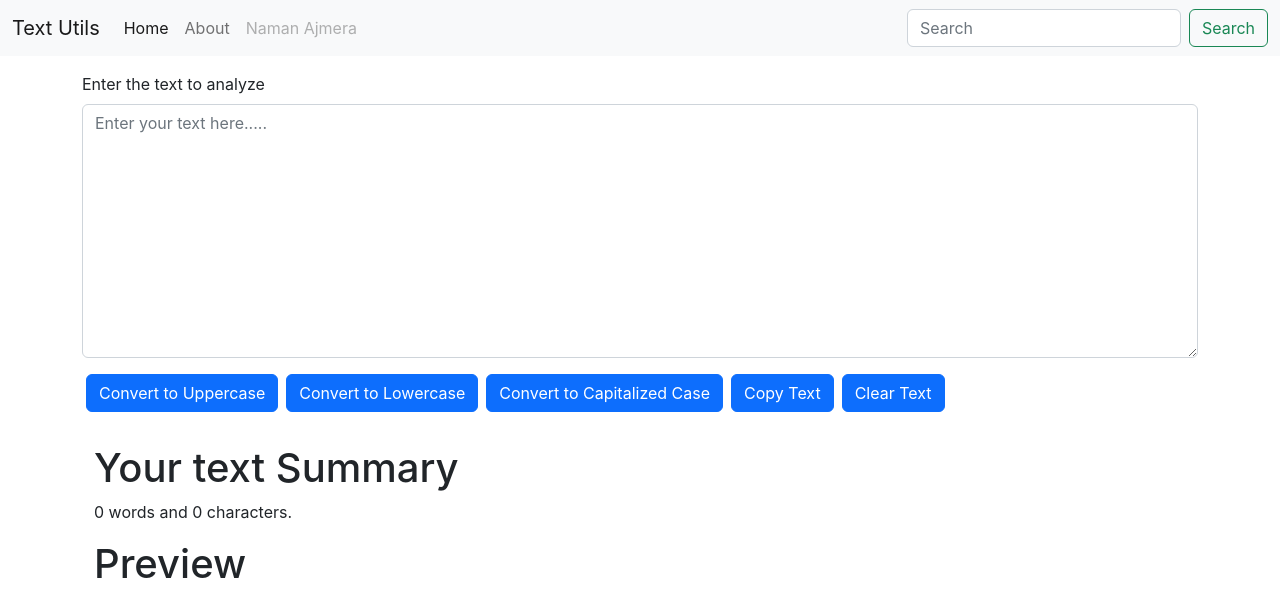
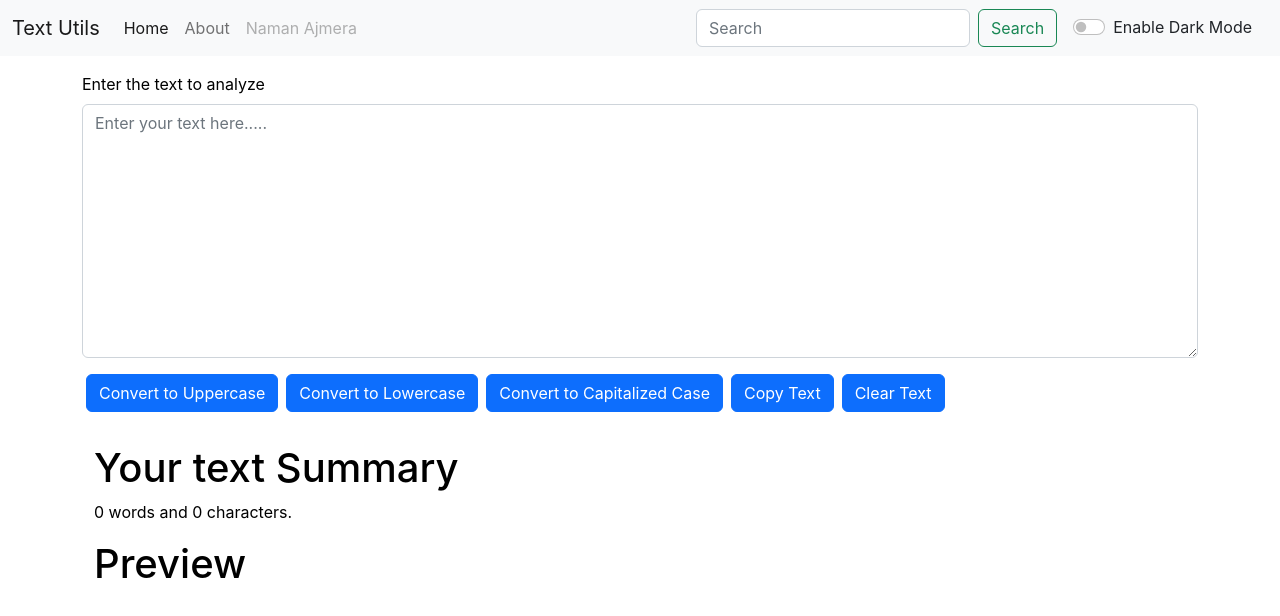
Before and after one commit to namanajmera/ReactJs, a React (Create React App) app in the folder my-app/: page / in a window 1280 px wide. Shown: the top 616 px of the page. Built offline with nearby package versions, Linux system fonts and the light colour scheme.

Commit message:
Added: Making Dark mode more ehancing.

```diff
--- a/my-app/src/App.js
+++ b/my-app/src/App.js
@@ -1,3 +1,4 @@
+import { useState } from 'react';
 import './App.css';
 import NavBar from "./commonComponents/NavBar";
 // import About from './components/About';
@@ -5,11 +6,24 @@ import TextForm from './components/TextForm';
 
 function App() {
   const heading = "Enter the text to analyze";
+  const [mode, setMode] = useState('light');
+  const [darkModeText, setDarkModeText] = useState('Enable Dark Mode');
+  const toogleMode = () => {
+    if (mode === 'dark') {
+      setMode('light')
+      setDarkModeText('Enable Dark Mode');
+      document.body.style.backgroundColor = "white";
+    } else {
+      setMode('dark')
+      setDarkModeText('Enable Light Mode');
+      document.body.style.backgroundColor = "black";
+    }
+  }
   return (
     <div>
-      <NavBar title="Text Utils" />
+      <NavBar title="Text Utils" mode={mode} toogleMode={toogleMode} darkModeText={darkModeText} />
       <div className="container my-3">
-        <TextForm heading={heading} />
+        <TextForm heading={heading} mode={mode} />
         {/* <About /> */}
       </div>
     </div>
--- /dev/null
+++ b/my-app/src/commonComponents/Button.jsx
@@ -0,0 +1,9 @@
+import React from 'react'
+
+export default function Button(props) {
+   return (
+      <div>
+         <button className="btn btn-primary my-3 mx-1">{props.btnText}</button>
+      </div>
+   )
+}
--- a/my-app/src/commonComponents/NavBar.jsx
+++ b/my-app/src/commonComponents/NavBar.jsx
@@ -5,7 +5,7 @@ export default function NavBar(props) {
    const title = props.title;
    return (
       <div>
-         <nav className="navbar navbar-expand-lg bg-light">
+         <nav className={`navbar navbar-expand-lg navbar-${props.mode} bg-${props.mode}`}>
             <div className="container-fluid">
                <a className="navbar-brand" href="/">{title}</a>
                <button className="navbar-toggler" type="button" data-bs-toggle="collapse" data-bs-target="#navbarSupportedContent" aria-controls="navbarSupportedContent" aria-expanded="false" aria-label="Toggle navigation">
@@ -27,6 +27,10 @@ export default function NavBar(props) {
                      <input className="form-control me-2" type="search" placeholder="Search" aria-label="Search" />
                      <button className="btn btn-outline-success" type="submit">Search</button>
                   </form>
+                  <div className={`form-check form-switch text-${props.mode === 'dark' ? 'light' : 'dark'} mx-3`}>
+                     <input className="form-check-input" onClick={props.toogleMode} type="checkbox" role="switch" id="flexSwitchCheckDefault" />
+                     <label className="form-check-label" htmlFor="flexSwitchCheckDefault">{props.darkModeText}</label>
+                  </div>
                </div>
             </div>
          </nav>
--- a/my-app/src/components/TextForm.jsx
+++ b/my-app/src/components/TextForm.jsx
@@ -1,4 +1,5 @@
 import React, { useState } from 'react'
+// import Button from '../commonComponents/Button';
 
 export default function TextForm(props) {
    const [copied, setCopied] = useState(false);
@@ -45,11 +46,12 @@ export default function TextForm(props) {
 
    return (
       <>
-         <div>
+         <div style={{ color: props.mode === 'light' ? 'black' : 'white' }}>
             <div className="mb-3">
                <label htmlFor="myBox" className="form-label">{props.heading}</label>
                <textarea className="form-control" id="myBox" rows="10" value={text} onChange={handleOnChange} placeholder="Enter your text here....."></textarea>
                {copied ? <p><strong>Copied to Clipboard</strong></p> : ''}
+               {/* <Button btnText={"Convert to Uppercase"} onClick={handleUpperCaseClick}/> */}
                <button className="btn btn-primary my-3 mx-1" onClick={handleUpperCaseClick}>Convert to Uppercase</button>
                <button className="btn btn-primary my-3 mx-1" onClick={handleLowerCaseClick}>Convert to Lowercase</button>
                <button className="btn btn-primary my-3 mx-1" onClick={handleCapitalizedCaseClick}>Convert to Capitalized Case</button>
@@ -57,11 +59,11 @@ export default function TextForm(props) {
                <button className="btn btn-primary my-3 mx-1" onClick={handleClearText}>Clear Text</button>
             </div>
          </div>
-         <div className="container my-3">
+         <div className="container my-3" style={{ color: props.mode === 'light' ? 'black' : 'white' }}>
             <h1>Your text Summary</h1>
             <p>{text.trim().split(" ")[0] === '' ? text.trim().split(" ").length - 1 : text.trim().split(" ").length} words and {text.length} characters.</p>
          </div>
-         <div className="container my-3">
+         <div className="container my-3" style={{ color: props.mode === 'light' ? 'black' : 'white' }}>
             <h1>Preview</h1>
             <p>{text}</p>
          </div>
```
